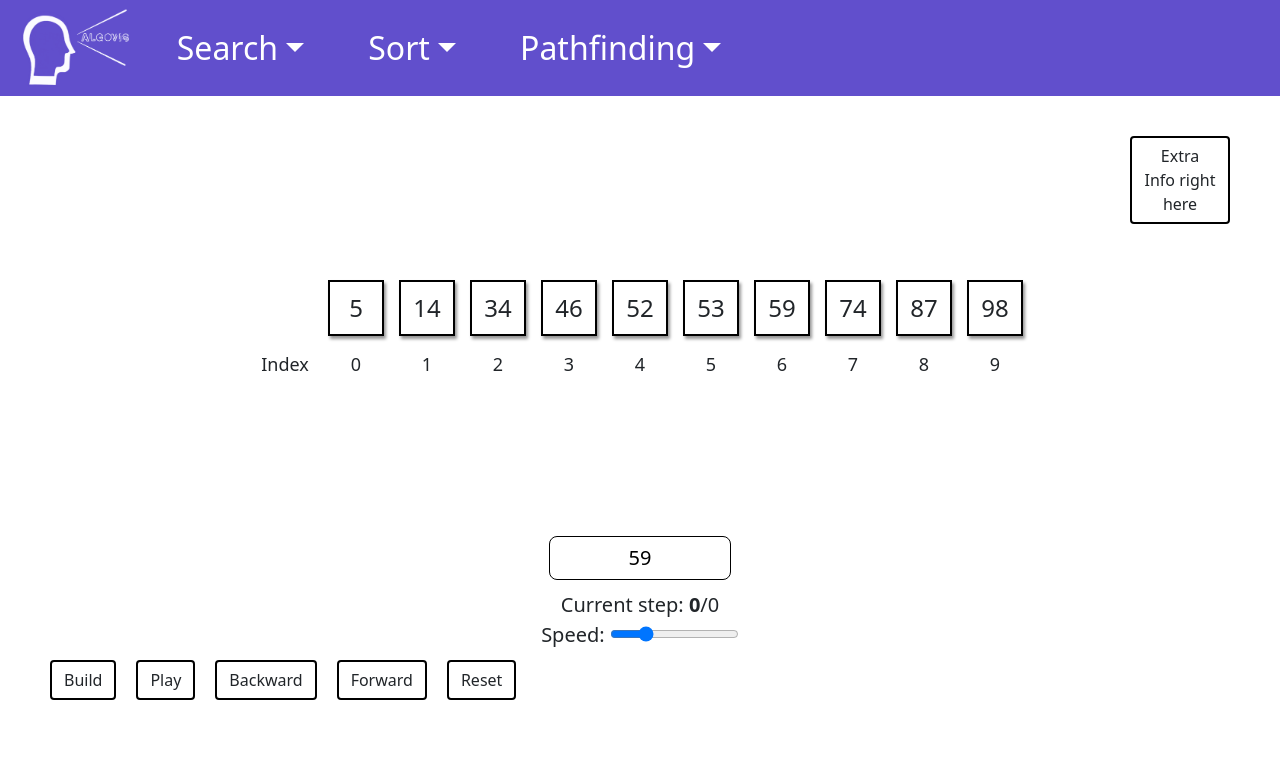
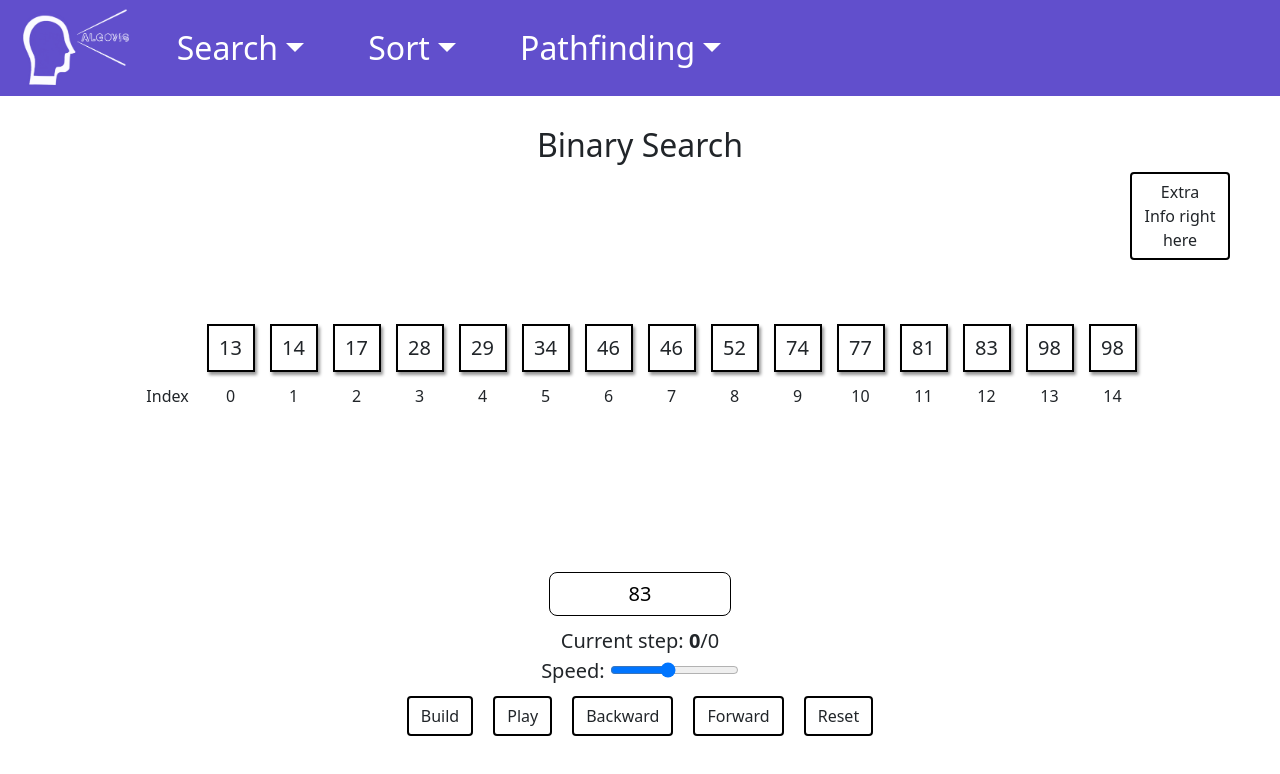
Before and after one commit to hcp-uw/algo-visualizer, a React (Create React App) app in the folder client/: page /binary-search in a window 1280 px wide. Shown: the top 774 px of the page. Built offline with nearby package versions, Linux system fonts and the light colour scheme; no server answers.

Commit message:
minor UI changes and added boundary visual for binary search

```diff
--- a/client/package.json
+++ b/client/package.json
@@ -9,10 +9,12 @@
     "@testing-library/jest-dom": "^5.16.2",
     "@testing-library/react": "^12.1.3",
     "@testing-library/user-event": "^13.5.0",
+    "axios": "^0.26.1",
     "bootstrap": "^5.1.3",
     "react": "^17.0.2",
     "react-bootstrap": "^2.1.2",
     "react-dom": "^17.0.2",
+    "react-draggable": "^4.4.4",
     "react-router-bootstrap": "^0.26.0",
     "react-router-dom": "^6.2.2",
     "react-scripts": "5.0.0",
--- a/client/src/components/Array1D/Array1D.css
+++ b/client/src/components/Array1D/Array1D.css
@@ -7,7 +7,7 @@
 .table-container {
     display: flex;
     margin: auto;
-    width: 1000px;
+    width: auto;
     height: 400px;
 }
 
@@ -19,20 +19,25 @@
 }
 
 .elements td {
-    width: 3.5rem;
-    height: 3.5rem;
+    width: 3rem;
+    height: 3rem;
     text-align: center;
 }
 
 .value-row {
-    font-size: 24px;
+    font-size: 20px;
 }
 
 .index-row {
-    font-size: 18px;
+    font-size: 16px;
 }
 
 .value-block {
     border: 2px solid black;
     box-shadow: 2px 3px 3px #969696;
 }
+
+.value-block:hover {
+    cursor: pointer;
+    background-color: #c8ffcb;
+}
--- a/client/src/components/Array1D/index.jsx
+++ b/client/src/components/Array1D/index.jsx
@@ -14,7 +14,7 @@ class Array1D extends React.Component {
                                 </tr>
                                 <tr className="index-row">
                                     <td >Index</td>
-                                {[...Array(10).keys()].map(v => <td key={v*Math.random()}>{v}</td>)}
+                                    {[...Array(15).keys()].map(v => <td key={v*Math.random()}>{v}</td>)}
                                 </tr>
                             </tbody>
                     </table>
--- a/client/src/components/Controls/index.jsx
+++ b/client/src/components/Controls/index.jsx
@@ -14,10 +14,8 @@ class Controls extends Component {
                     </span>
                     <div>
                         <label htmlFor="speed-slider">Speed:&nbsp;</label>
-                        <input id="speed-slider" type="range" min="1" max="5" defaultValue={2} onChange={(e) => this.props.updateSpeed(e.target.value)}></input>
+                        <input id="speed-slider" type="range" min="1" max="10" defaultValue={5} onChange={(e) => this.props.updateSpeed(e.target.value)}></input>
                     </div>
-                </div>
-
                     <div className="controls">
                         <button className="btn" title="do algorithm" onClick={this.props.doAlgorithm}>
                             <span>Build</span>
@@ -47,6 +45,7 @@ class Controls extends Component {
                             <FontAwesomeIcon icon="fa-rotate-left" className="fa"/>
                         </button>
                     </div>
+                </div>
             </React.Fragment>
         );
     }
--- a/client/src/pages/BinarySearch/BinarySearch.css
+++ b/client/src/pages/BinarySearch/BinarySearch.css
@@ -1,5 +1,5 @@
 .content {
-    padding: 40px;
+    padding: 20px 40px 40px 40px;
     font-size: 20px;
 }
 
@@ -8,11 +8,15 @@
 }
 
 .highlight-found {
-    background-color: #96FA9A;
+    background-color: #96FA9A !important;
 }
 
 .highlight-error {
     background-color: #FF9A94;
+}
+
+.highlight-domain {
+    background-color: #c7e6ff;
 }
 
 .centered {
--- a/client/src/pages/BinarySearch/index.jsx
+++ b/client/src/pages/BinarySearch/index.jsx
@@ -6,9 +6,40 @@ import algorithmPages from '../algorithmPages'
 import Array1D from '../../components/Array1D'
 
 class BinarySearch extends React.Component {
+    drawBlocks = () => {
+        var steps = this.props.algorSteps.steps;
+        var currentStep = this.props.currentStep-1;
+        var currentHighlightId = steps[currentStep] ? steps[currentStep].step : undefined;
+            return this.props.array.map(
+                v => {
+                    var style = '';
+                    if (currentHighlightId !== undefined) {
+                        if (v.id >= steps[currentStep].l && v.id <= steps[currentStep].r) {
+                            style = ' highlight-domain ';
+                        }
+                        if (currentHighlightId === v.id) {
+                            style = ' highlight';
+                        } else if (currentStep !== 0 && v.id === steps[currentStep-1].step
+                            && currentHighlightId === -1) {
+                            style = this.props.algorSteps.success ? ' highlight-found' : ' highlight-error';
+                        }
+                    }
+
+                    return <td
+                        className={"value-block" + style}
+                        key={v.id}
+                        id={v.id}
+                        onClick={this.props.updateTargetBoxValue.bind(this)}
+                        >{v.value}</td>
+                });
+    }
+
     render = (props) => {
         return (
             <div className="content">
+                <div className="centered">
+                    <h2>Binary Search</h2>
+                </div>
                 <div className="info">
                     <button className="btn">Extra Info right here</button>
                 </div>
@@ -20,11 +51,11 @@ class BinarySearch extends React.Component {
                 */}
                 <Array1D
                     boardRef={this.props.boardRef}
-                    drawBlocks={this.props.drawBlocks}
+                    drawBlocks={this.drawBlocks}
                 />
 
                 <div className='input-container'>
-                    <input ref={this.props.inputRef} className="num-input" type="number" placeholder="Search for" defaultValue={this.props.array[6].value}></input>
+                    <input ref={this.props.inputRef} className="num-input" type="number" placeholder="Search for" defaultValue={this.props.array[12].value}></input>
                 </div>
 
                 <Controls
--- a/client/src/pages/LinearSearch/LinearSearch.css
+++ b/client/src/pages/LinearSearch/LinearSearch.css
@@ -1,5 +1,5 @@
 .content {
-    padding: 40px;
+    padding: 20px 40px 40px 40px;
     font-size: 20px;
 }
 
--- a/client/src/pages/LinearSearch/index.jsx
+++ b/client/src/pages/LinearSearch/index.jsx
@@ -9,6 +9,9 @@ class LinearSearch extends React.Component {
     render = (props) => {
         return (
             <div className="content">
+                <div className="centered">
+                    <h2>Linear Search</h2>
+                </div>
                 <div className="info">
                     <button className="btn">Extra Info right here</button>
                 </div>
@@ -25,7 +28,7 @@ class LinearSearch extends React.Component {
 
 
                 <div className='input-container'>
-                    <input ref={this.props.inputRef} className="num-input" type="number" placeholder="Search for" defaultValue={this.props.array[6].value}></input>
+                    <input ref={this.props.inputRef} className="num-input" type="number" placeholder="Search for" defaultValue={this.props.array[12].value}></input>
                 </div>
 
                 <Controls
--- a/client/src/pages/algorithmPages.js
+++ b/client/src/pages/algorithmPages.js
@@ -21,23 +21,23 @@ const algorithmPages = (OriginalPage, algorithmUrl) => {
                 array: [],
                 algorSteps: { steps: [], success: false},
                 currentStep: 0,
-                playSpeed: 3,
+                playSpeed: 5,
                 playing: false
             }
 
             var rands = [];
-            while (rands.length < 10) {
+            while (rands.length < 15) {
                 var n = Math.floor(Math.random() * 100);
                 rands.push(n);
             }
             rands.sort( (a,b) => a - b);
 
-            for (var i = 0; i < 10; i++) {
+            for (var i = 0; i < 15; i++) {
                 this.state.array.push({id:i, value:rands[i]})
             }
         }
 
-        // step forward the algorithm
+        // step forward the algorithm, use for button
         stepForward = () => {
             this.setState({ currentStep : Math.min(this.state.currentStep+1, this.state.algorSteps.steps.length) });
             this.doPause();
@@ -62,12 +62,18 @@ const algorithmPages = (OriginalPage, algorithmUrl) => {
                         style = this.state.algorSteps.success ? ' highlight-found' : ' highlight-error';
                     }
 
-                    return <td className={"value-block" + style} key={v.id} id={v.id}>{v.value}</td>
-                })
+                    return <td
+                        className={"value-block" + style}
+                        key={v.id}
+                        id={v.id}
+                        onClick={this.updateTargetBoxValue.bind(this)}
+                        >{v.value}</td>
+                });
         }
 
         // request the backend to perform the algorithm
         doAlgorithm = () => {
+            this.doPause();
             var input = parseInt(this.inputRef.current.value);
             var array = this.state.array.map((o)=> o.value);
             var data = { array: array, target: input };
@@ -83,14 +89,27 @@ const algorithmPages = (OriginalPage, algorithmUrl) => {
             this.doPause();
         }
 
-        // play the algorithm steps
+        // start playing the algorithm
         doPlay = () => {
             this.doPause();
+            // restart the current step if the user press play at last step
+            if (this.state.currentStep === this.state.algorSteps.steps.length) {
+                this.setState( { currentStep: 0} );
+            }
 
             if (this.state.currentStep < this.state.algorSteps.steps.length) {
+                this.playStepLoop();
+            }
+        }
+
+        // step the algorithm once and reestablish the timer loop
+        playStepLoop = () => {
+            if (this.state.currentStep === this.state.algorSteps.steps.length) {
+                this.doPause();
+            } else {
                 this.stepForward();
-                var interval = 10000 / Math.pow(Math.E, this.state.playSpeed);
-                this.playTimer = setTimeout(this.doPlay, interval);
+                var interval = 7500 / Math.sqrt(Math.pow(Math.E, this.state.playSpeed));
+                this.playTimer = setTimeout(this.playStepLoop, interval);
                 this.setState( { playing: true } );
             }
         }
@@ -117,6 +136,12 @@ const algorithmPages = (OriginalPage, algorithmUrl) => {
             this.setState( { playSpeed: speed } );
         }
 
+        // update target box
+        // DOES NOT UPDATE INTERNAL TARGET VALUE
+        updateTargetBoxValue = (e) => {
+            this.inputRef.current.value = e.target.innerHTML;
+        }
+
         render = () => {
             return <React.Fragment>
                 <OriginalPage
@@ -128,6 +153,7 @@ const algorithmPages = (OriginalPage, algorithmUrl) => {
                     doPlay={this.doPlay}
                     doPause={this.doPause}
                     updateSpeed={this.updateSpeed}
+                    updateTargetBoxValue={this.updateTargetBoxValue}
                     inputRef={this.inputRef}
                     boardRef={this.boardRef}
                     { ... this.state}
```
Also changed, not shown: 2 other files (tests, documents, lock files or other folders). Lines whose indentation alone changed are shown as unchanged.
